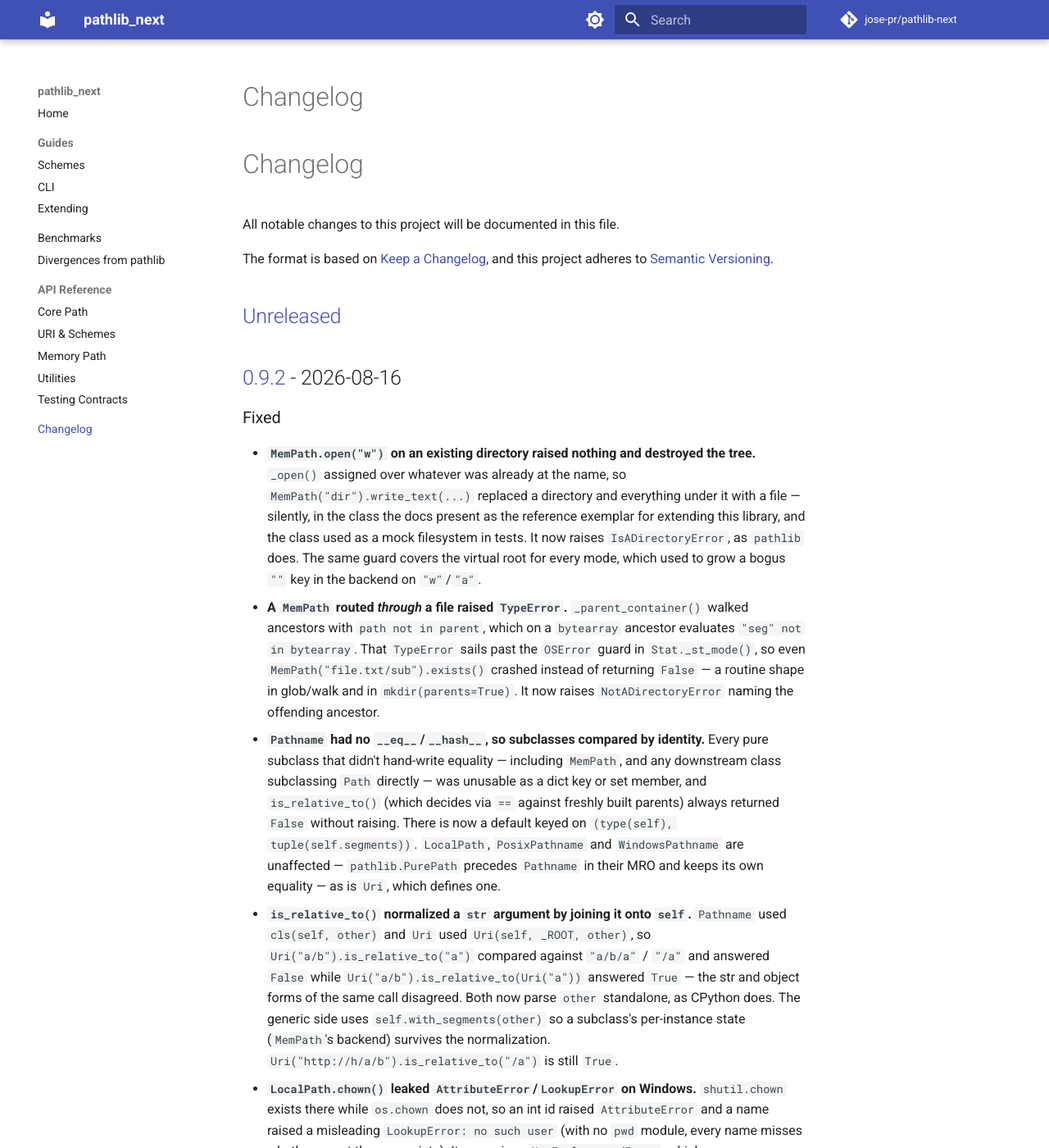
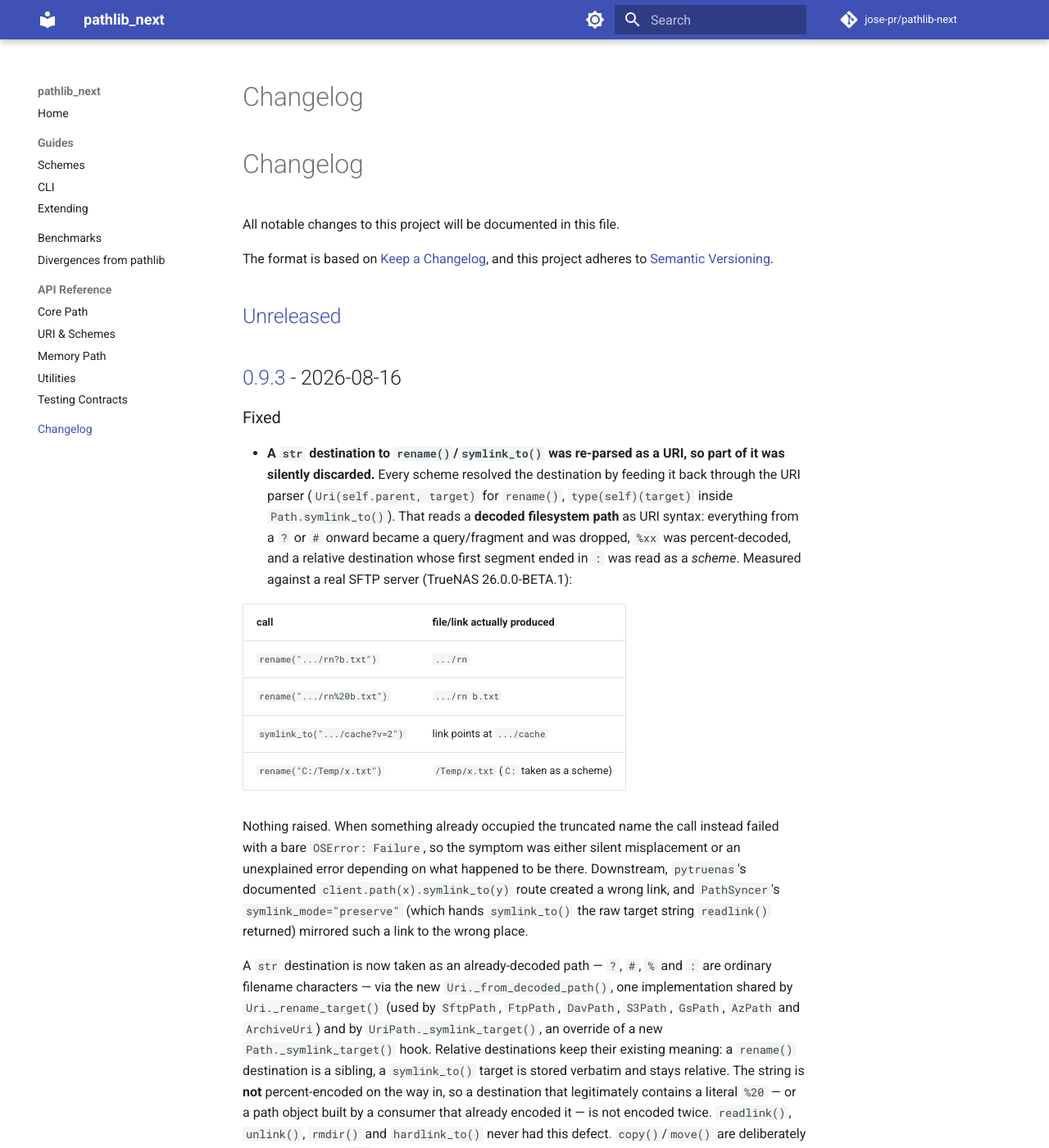
Before and after one commit to jose-pr/pathlib-next, an MkDocs documentation site: the page built from docs/changelog.md, in a window 1280 px wide and 1400 px high. Shown: the whole window at 82% size. Built offline with MkDocs 1.6.1 and Material for MkDocs 9.7.7, drawn with Linux system fonts in a browser that asks for light colours; comment, search, counter and statistics services are not loaded; some of the changed text lies outside the part shown.

Commit message:
docs: record the destination-argument fix
Changelog entry for 0.9.3, and a `docs/divergences.md` row for what a `str`
destination now means on a `UriPath` -- including the deliberate asymmetry
with copy()/move(), whose str destination is still a URI.

```diff
--- a/CHANGELOG.md
+++ b/CHANGELOG.md
@@ -6,6 +6,51 @@
 and this project adheres to [Semantic Versioning](https://semver.org/).
 
 ## [Unreleased]
+
+## [0.9.3] - 2026-08-16
+
+### Fixed
+- **A `str` destination to `rename()`/`symlink_to()` was re-parsed as a URI,
+  so part of it was silently discarded.** Every scheme resolved the
+  destination by feeding it back through the URI parser
+  (`Uri(self.parent, target)` for `rename()`, `type(self)(target)` inside
+  `Path.symlink_to()`). That reads a **decoded filesystem path** as URI
+  syntax: everything from a `?` or `#` onward became a query/fragment and was
+  dropped, `%xx` was percent-decoded, and a relative destination whose first
+  segment ended in `:` was read as a *scheme*. Measured against a real SFTP
+  server (TrueNAS 26.0.0-BETA.1):
+
+  | call | file/link actually produced |
+  | --- | --- |
+  | `rename(".../rn?b.txt")` | `.../rn` |
+  | `rename(".../rn%20b.txt")` | `.../rn b.txt` |
+  | `symlink_to(".../cache?v=2")` | link points at `.../cache` |
+  | `rename("C:/Temp/x.txt")` | `/Temp/x.txt` (`C:` taken as a scheme) |
+
+  Nothing raised. When something already occupied the truncated name the call
+  instead failed with a bare `OSError: Failure`, so the symptom was either
+  silent misplacement or an unexplained error depending on what happened to
+  be there. Downstream, `pytruenas`'s documented
+  `client.path(x).symlink_to(y)` route created a wrong link, and
+  `PathSyncer`'s `symlink_mode="preserve"` (which hands `symlink_to()` the
+  raw target string `readlink()` returned) mirrored such a link to the wrong
+  place.
+
+  A `str` destination is now taken as an already-decoded path — `?`, `#`,
+  `%` and `:` are ordinary filename characters — via the new
+  `Uri._from_decoded_path()`, one implementation shared by
+  `Uri._rename_target()` (used by `SftpPath`, `FtpPath`, `DavPath`,
+  `S3Path`, `GsPath`, `AzPath` and `ArchiveUri`) and by
+  `UriPath._symlink_target()`, an override of a new `Path._symlink_target()`
+  hook. Relative destinations keep their existing meaning: a `rename()`
+  destination is a sibling, a `symlink_to()` target is stored verbatim and
+  stays relative. The string is **not** percent-encoded on the way in, so a
+  destination that legitimately contains a literal `%20` — or a path object
+  built by a consumer that already encoded it — is not encoded twice.
+  `readlink()`, `unlink()`, `rmdir()` and `hardlink_to()` never had this
+  defect. `copy()`/`move()` are deliberately unchanged: their `str`
+  destination is still parsed as a URI, which is what makes a cross-scheme
+  `copy("s3://bucket/key")` work. See `docs/divergences.md`.
 
 ## [0.9.2] - 2026-08-16
 
@@ -778,7 +823,8 @@
 - Sync error handling.
 - Generic Path Protocol based pathlib implementation for URI paths with file access support for sftp, http, file schemes.
 
-[Unreleased]: https://github.com/jose-pr/pathlib-next/compare/v0.9.2...HEAD
+[Unreleased]: https://github.com/jose-pr/pathlib-next/compare/v0.9.3...HEAD
+[0.9.3]: https://github.com/jose-pr/pathlib-next/compare/v0.9.2...v0.9.3
 [0.9.2]: https://github.com/jose-pr/pathlib-next/compare/v0.9.1...v0.9.2
 [0.9.1]: https://github.com/jose-pr/pathlib-next/compare/v0.9.0...v0.9.1
 [0.8.6]: https://github.com/jose-pr/pathlib-next/compare/v0.8.5...v0.8.6
```
Also changed, not shown: docs/divergences.md (+1 -0 lines).
